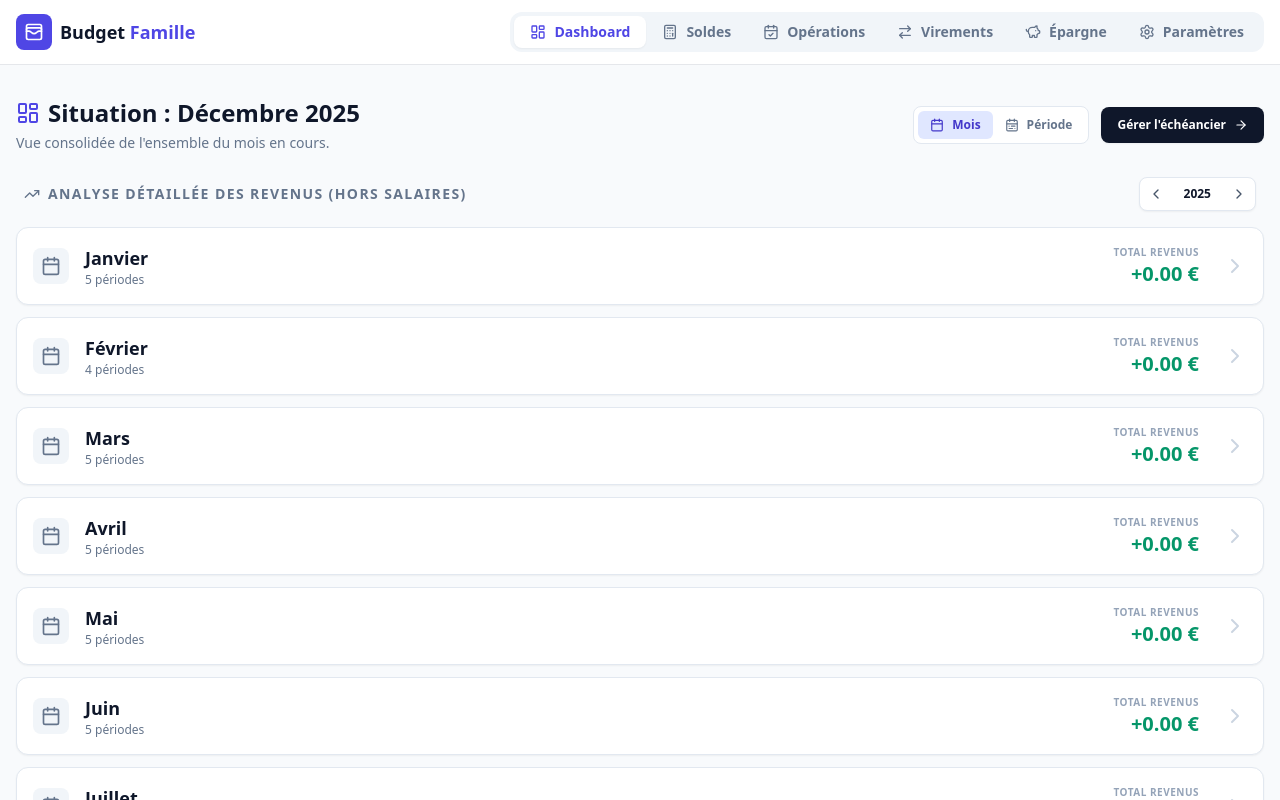
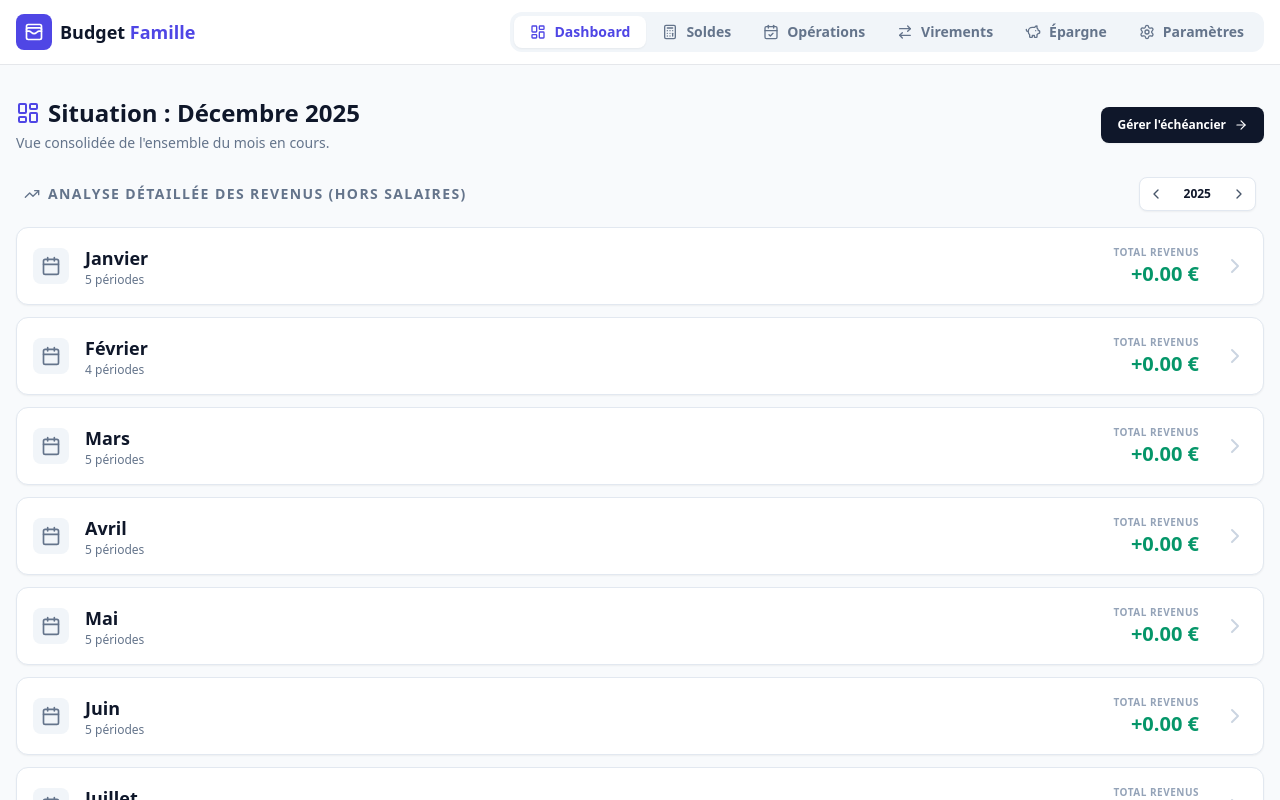
Before and after one commit to GuillaumeBraillon/family-budget, a React (Vite) app: page / in a window 1280 px wide. Both pictures are taken after typing "Sample", "Sample123" into the empty fields and a click on the button "Valider la configuration". Shown: the top 800 px of the page. Built offline with nearby package versions, Linux system fonts and the light colour scheme.

Commit message:
feat: Enhance savings summary and simplify dashboard header
Refactor the SavingsSummaryCard to include variable transactions in its balance calculation for a more accurate reflection of savings. Remove the scope selection functionality from the DashboardHeader as it was unused.

```diff
--- a/components/features/Dashboard/DashboardView.tsx
+++ b/components/features/Dashboard/DashboardView.tsx
@@ -25,7 +25,6 @@ export const DashboardView: React.FC<DashboardViewProps> = ({
   onNavigateToPlanner
 }) => {
   const [selectedYear, setSelectedYear] = useState(new Date().getFullYear());
-  const [scope, setScope] = useState<'MONTH' | 'PERIOD'>('MONTH');
 
   // Identification des comptes courants (pour exclure les intérêts des livrets du budget opérationnel)
   const checkingAccountIds = useMemo(() =>
@@ -158,13 +157,12 @@ export const DashboardView: React.FC<DashboardViewProps> = ({
       <SavingsSummaryCard
         accounts={accounts}
         transfers={transfers}
+        variableTransactions={variableTransactions}
       />
 
       <DashboardHeader
         currentDate={new Date()}
         onNavigateToPlanner={() => onNavigateToPlanner(new Date())}
-        scope={scope}
-        setScope={setScope}
       />
 
       {/* SECTION ANALYSE REVENUS DÉTAILLÉE */}
--- a/components/features/Dashboard/components/DashboardHeader.tsx
+++ b/components/features/Dashboard/components/DashboardHeader.tsx
@@ -1,15 +1,13 @@
 
 import React from 'react';
-import { LayoutDashboard, ArrowRight, Calendar, CalendarRange } from 'lucide-react';
+import { LayoutDashboard, ArrowRight } from 'lucide-react';
 
 interface DashboardHeaderProps {
   currentDate: Date;
   onNavigateToPlanner: () => void;
-  scope: 'MONTH' | 'PERIOD';
-  setScope: (s: 'MONTH' | 'PERIOD') => void;
 }
 
-export const DashboardHeader: React.FC<DashboardHeaderProps> = ({ currentDate, onNavigateToPlanner, scope, setScope }) => {
+export const DashboardHeader: React.FC<DashboardHeaderProps> = ({ currentDate, onNavigateToPlanner }) => {
   const monthLabel = new Intl.DateTimeFormat('fr-FR', { month: 'long', year: 'numeric' }).format(currentDate);
 
   return (
@@ -23,22 +21,7 @@ export const DashboardHeader: React.FC<DashboardHeaderProps> = ({ currentDate, o
            Vue consolidée de l'ensemble du mois en cours.
          </p>
       </div>
-      <div className="flex gap-3 items-center">
-          <div className="bg-white border border-slate-200 p-1 rounded-lg flex items-center">
-              <button
-                onClick={() => setScope('MONTH')}
-                className={`px-3 py-1.5 rounded-md text-xs font-bold flex items-center gap-2 transition-all ${scope === 'MONTH' ? 'bg-indigo-100 text-indigo-700' : 'text-slate-500 hover:bg-slate-50'}`}
-              >
-                  <Calendar size={14} /> Mois
-              </button>
-              <button
-                onClick={() => setScope('PERIOD')}
-                className={`px-3 py-1.5 rounded-md text-xs font-bold flex items-center gap-2 transition-all ${scope === 'PERIOD' ? 'bg-indigo-100 text-indigo-700' : 'text-slate-500 hover:bg-slate-50'}`}
-              >
-                  <CalendarRange size={14} /> Période
-              </button>
-          </div>
-
+      <div>
           <button
               onClick={onNavigateToPlanner}
               className="text-xs font-bold px-4 py-2.5 bg-slate-900 text-white rounded-lg hover:bg-slate-800 flex items-center gap-2 transition-colors shadow-sm"
--- a/components/features/Dashboard/components/SavingsSummaryCard.tsx
+++ b/components/features/Dashboard/components/SavingsSummaryCard.tsx
@@ -1,30 +1,39 @@
 
 import React, { useMemo } from 'react';
 import { PiggyBank, Wallet, CreditCard, Landmark } from 'lucide-react';
-import { Account, Transfer, AccountType } from '../../../../types';
+import { Account, Transfer, AccountType, VariableTransaction } from '../../../../types';
 import { Card } from '../../../ui/Card';
 
 interface SavingsSummaryCardProps {
   accounts: Account[];
-  transactions?: any[]; // Deprecated
   transfers?: Transfer[];
+  variableTransactions?: VariableTransaction[];
 }
 
-export const SavingsSummaryCard: React.FC<SavingsSummaryCardProps> = ({ accounts, transfers = [] }) => {
+export const SavingsSummaryCard: React.FC<SavingsSummaryCardProps> = ({ accounts, transfers = [], variableTransactions = [] }) => {
 
-  // Calcul des soldes d'épargne via les transferts (pour être synchro avec la vue Épargne)
+  // Calcul des soldes d'épargne via les transferts ET les opérations directes (intérêts)
   const balances: Record<string, number> = useMemo(() => {
     const map: Record<string, number> = {};
 
     accounts.forEach(acc => {
         if (acc.type === AccountType.SAVINGS) {
-            // Pour l'épargne, on rejoue l'historique des transferts
-            // + si destination, - si source
-            const total = transfers.reduce((sum, t) => {
+            // 1. Virements (Interne)
+            let total = transfers.reduce((sum, t) => {
                 if (t.destinationAccountId === acc.id) return sum + t.amount;
                 if (t.sourceAccountId === acc.id) return sum - t.amount;
                 return sum;
             }, 0);
+
+            // 2. Opérations directes (Intérêts, Frais, Apports externes)
+            // On filtre les transactions liées à ce compte d'épargne
+            const directOps = variableTransactions.filter(t => t.accountId === acc.id);
+            total += directOps.reduce((sum, t) => {
+                if (t.type === 'INCOME') return sum + t.amount; // Intérêts (+)
+                if (t.type === 'EXPENSE') return sum - t.amount; // Frais (-)
+                return sum;
+            }, 0);
+
             map[acc.id] = total;
         } else {
             // Pour le courant, on utilise le solde courant (géré dans BalancesView/BDD)
@@ -32,7 +41,7 @@ export const SavingsSummaryCard: React.FC<SavingsSummaryCardProps> = ({ accounts
         }
     });
     return map;
-  }, [accounts, transfers]);
+  }, [accounts, transfers, variableTransactions]);
 
   const totalWealth = Object.values(balances).reduce((acc: number, val: number) => acc + val, 0);
   const savingsTotal = accounts.filter(a => a.type === AccountType.SAVINGS).reduce((acc, a) => acc + (balances[a.id] || 0), 0);
```
